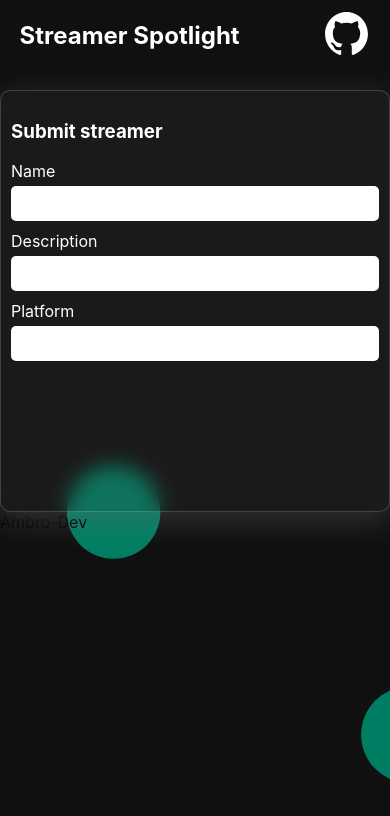
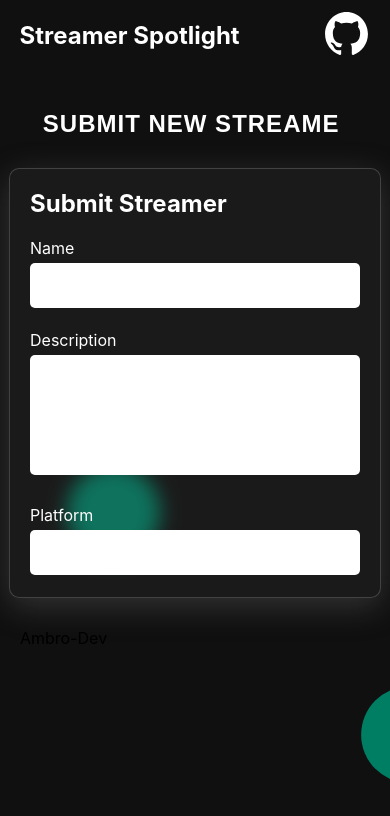
Before and after one commit to Ambro-Dev/streamers_app, a React (Create React App) app: page / in a window 390 px wide. Shown: the top 816 px of the page. Built offline with nearby package versions, Linux system fonts and the light colour scheme.

Commit message:
textwriting added

```diff
--- a/src/App.css
+++ b/src/App.css
@@ -6,3 +6,18 @@
   flex-direction: column;
   margin-top: 90px;
 }
+
+.top {
+  align-items: center;
+  margin-bottom: 20px;
+  display: flex;
+  justify-content: space-between;
+}
+
+
+@media screen and (max-width: 600px) {
+  .top {
+    display: flex;
+    flex-direction: column;
+  }
+}
--- a/src/App.js
+++ b/src/App.js
@@ -3,6 +3,7 @@ import Card from "./components/Card";
 import Input from "./components/Input";
 import InputDropdown from "./components/InputDropdown";
 import Navbar from "./components/Navbar";
+import TextTyping from "./components/TextTyping";
 
 function App() {
   const options = [
@@ -14,12 +15,15 @@ function App() {
     <>
       <Navbar />
       <div className="App">
-        <Card>
-          <h3>Submit streamer</h3>
-          <Input title="Name" />
-          <Input title="Description" />
-          <InputDropdown options={options} title="Platform" />
-        </Card>
+        <div className="top">
+          <TextTyping text="Submit new streamer" speed={100} />
+          <Card className="right" title="Submit streamer">
+            <Input title="Name" />
+            <Input textarea rows={3} title="Description" />
+            <InputDropdown options={options} title="Platform" />
+          </Card>
+        </div>
+
         <footer>Ambro-Dev</footer>
       </div>
     </>
--- a/src/components/Card/card.css
+++ b/src/components/Card/card.css
@@ -5,8 +5,15 @@
   -webkit-backdrop-filter: blur( 10px );
   border-radius: 10px;
   border: 1px solid rgba( 255, 255, 255, 0.18 );
-  height: 400px;
-  width: auto;
+  height: auto;
+  width: 100%;
   padding: 10px;
   color: white;
+  margin: 10px;
 }
+
+h2 {
+  font-size: 1.5rem;
+  margin: 10px;
+  text-transform: capitalize;
+}
--- a/src/components/Card/index.js
+++ b/src/components/Card/index.js
@@ -1,6 +1,16 @@
 import React from "react";
+import PropTypes from "prop-types";
 import "./card.css";
 
-const Card = ({ children }) => <div className="card">{children}</div>;
+const Card = ({ title, children }) => (
+  <div className="card">
+    <h2>{title}</h2>
+    {children}
+  </div>
+);
 
+Card.propTypes = {
+  title: PropTypes.string.isRequired,
+  children: PropTypes.node,
+};
 export default Card;
--- a/src/components/Input/index.js
+++ b/src/components/Input/index.js
@@ -1,18 +1,36 @@
 import PropTypes from "prop-types";
 import "./input.css";
 
-const Input = ({ title }) => {
+const styles = {
+  padding: 10,
+  border: "none",
+  outline: "none",
+  borderRadius: 5,
+  marginBottom: 10,
+  width: "auto",
+  height: 100,
+  resize: "none",
+  overfolwY: "auto",
+};
+
+const Input = ({ title, textarea, rows }) => {
   const id = title.toLowerCase();
   return (
     <div className="box">
       <label>{title}</label>
-      <input type="text" id={id} />
+      {textarea ? (
+        <textarea rows={rows} style={styles} className="textarea" />
+      ) : (
+        <input type="text" id={id} />
+      )}
     </div>
   );
 };
 
 Input.propTypes = {
   title: PropTypes.string.isRequired,
+  textarea: PropTypes.bool,
+  rows: PropTypes.number,
 };
 
 export default Input;
--- a/src/components/Input/input.css
+++ b/src/components/Input/input.css
@@ -1,6 +1,7 @@
 .box {
     display: flex;
     flex-direction: column;
+    padding: 10px;
 };
 
 .box input {
--- a/src/components/InputDropdown/index.js
+++ b/src/components/InputDropdown/index.js
@@ -1,17 +1,61 @@
 import PropTypes from "prop-types";
 import "./inputdropdown.css";
+import React from "react";
 
 const InputDropdown = ({ options, title }) => {
+  const inputRef = React.useRef(null);
+  const listRef = React.useRef(null);
+  const [showList, setShowList] = React.useState(false);
+  const [selectedPlatform, setSelectedPlatform] = React.useState("");
+  const [filteredOptions, setFilteredOptions] = React.useState(options);
+
+  const handleSelect = (option) => {
+    setSelectedPlatform(option.value);
+    setShowList(false);
+  };
+
+  React.useEffect(() => {
+    const handleClickOutside = (e) => {
+      if (listRef.current && !listRef.current.contains(e.target)) {
+        setShowList(false);
+      }
+    };
+    document.addEventListener("mousedown", handleClickOutside);
+    return () => document.removeEventListener("mousedown", handleClickOutside);
+  }, []);
+
+  React.useEffect(() => {
+    const filterOptions = options.filter((option) => {
+      const optionName = option.value.toLowerCase();
+      const selectedPlatformName = selectedPlatform.toLowerCase();
+      if (optionName.includes(selectedPlatformName)) return true;
+      return false;
+    });
+    setFilteredOptions(filterOptions);
+  }, [options, selectedPlatform]);
+
   const id = title.toLowerCase();
   return (
     <div className="box">
       <label>{title}</label>
-      <input type="text" list="platforms" id={id} />
-      <datalist id="platforms">
-        {options.map((option) => (
-          <option key={option.id} value={option.value} />
-        ))}
-      </datalist>
+      <input
+        type="text"
+        list="platforms"
+        ref={inputRef}
+        onClick={() => setShowList(true)}
+        id={id}
+        value={selectedPlatform}
+        onChange={(e) => setSelectedPlatform(e.target.value)}
+      />
+      {showList && (
+        <div id="platforms" className="list" ref={listRef}>
+          {filteredOptions.map((option) => (
+            <li key={option.id} onClick={() => handleSelect(option)}>
+              {option.value}
+            </li>
+          ))}
+        </div>
+      )}
     </div>
   );
 };
--- a/src/components/InputDropdown/inputdropdown.css
+++ b/src/components/InputDropdown/inputdropdown.css
@@ -1,16 +1,36 @@
 .box {
     display: flex;
     flex-direction: column;
+    padding: 10px;
 }
 
 .box input {
-    padding: 10px;
+    padding: 15px;
     border: none;
     outline: none;
     border-radius: 5px;
-    margin-bottom: 10px;
+    margin-bottom: 2px;
 }
 
 .box label {
     margin-bottom: 5px;
 }
+
+.list {
+    width: 100%;
+    overflow-y: auto;
+    max-height: 300px;
+    border-radius: 5px;
+}
+
+li {
+    list-style: none;
+    padding: 10px;
+    cursor: pointer;
+    background-color: white;
+    color: black;
+}
+
+li:not(:last-of-type) {
+  border-bottom: 2px solid black;
+}
--- /dev/null
+++ b/src/components/TextTyping/index.js
@@ -0,0 +1,53 @@
+import React from "react";
+import PropTypes from "prop-types";
+import "./texttyping.css";
+
+const TextTyping = ({ text, speed }) => {
+  const [string, setString] = React.useState("Welcome!");
+  const [retype, setRetype] = React.useState(false);
+
+  React.useEffect(() => {
+    if (retype) {
+      const interval = setInterval(() => {
+        setString((prevString) => {
+          if (prevString.length === text.length) {
+            clearInterval(interval);
+            return prevString; // Reset the string to the initial value
+          }
+          return text.slice(0, prevString.length + 1);
+        });
+      }, 200);
+
+      return () => clearInterval(interval);
+    }
+  }, [retype, text]);
+
+  React.useEffect(() => {
+    const interval = setInterval(() => {
+      setString((prevString) => {
+        if (prevString.length === 0) {
+          clearInterval(interval);
+          setRetype(true);
+          return ""; // Reset the string to the initial value
+        }
+        return prevString.slice(0, -1);
+      });
+    }, 200);
+
+    return () => clearInterval(interval);
+  }, [text]);
+
+  return (
+    <div className="text">
+      <span>{string}</span>
+      <span className="cursor">|</span>
+    </div>
+  );
+};
+
+TextTyping.prototype = {
+  text: PropTypes.string.isRequired,
+  speed: PropTypes.number.isRequired,
+};
+
+export default TextTyping;
--- /dev/null
+++ b/src/components/TextTyping/texttyping.css
@@ -0,0 +1,22 @@
+.text {
+    color: white;
+    font-size: 1.5rem;
+    margin: 10px;
+    text-transform: uppercase;
+    font-weight: 600;
+    letter-spacing: 1px;
+    text-align: center;
+    margin-bottom: 20px;
+    margin-top: 20px;
+    font-family: 'Montserrat', sans-serif;
+    width: 100%;
+}
+
+.cursor {
+    animation: blink-caret .75s step-end infinite;
+}
+
+@keyframes blink-caret {
+  from, to { color: transparent }
+  50% { color: rgb(0, 198, 53); }
+}
--- a/src/index.css
+++ b/src/index.css
@@ -1,5 +1,5 @@
 body {
-  margin: 0;
+  margin: 0 20px;
   font-family: -apple-system, BlinkMacSystemFont, 'Segoe UI', 'Roboto', 'Oxygen',
     'Ubuntu', 'Cantarell', 'Fira Sans', 'Droid Sans', 'Helvetica Neue',
     sans-serif;
```
